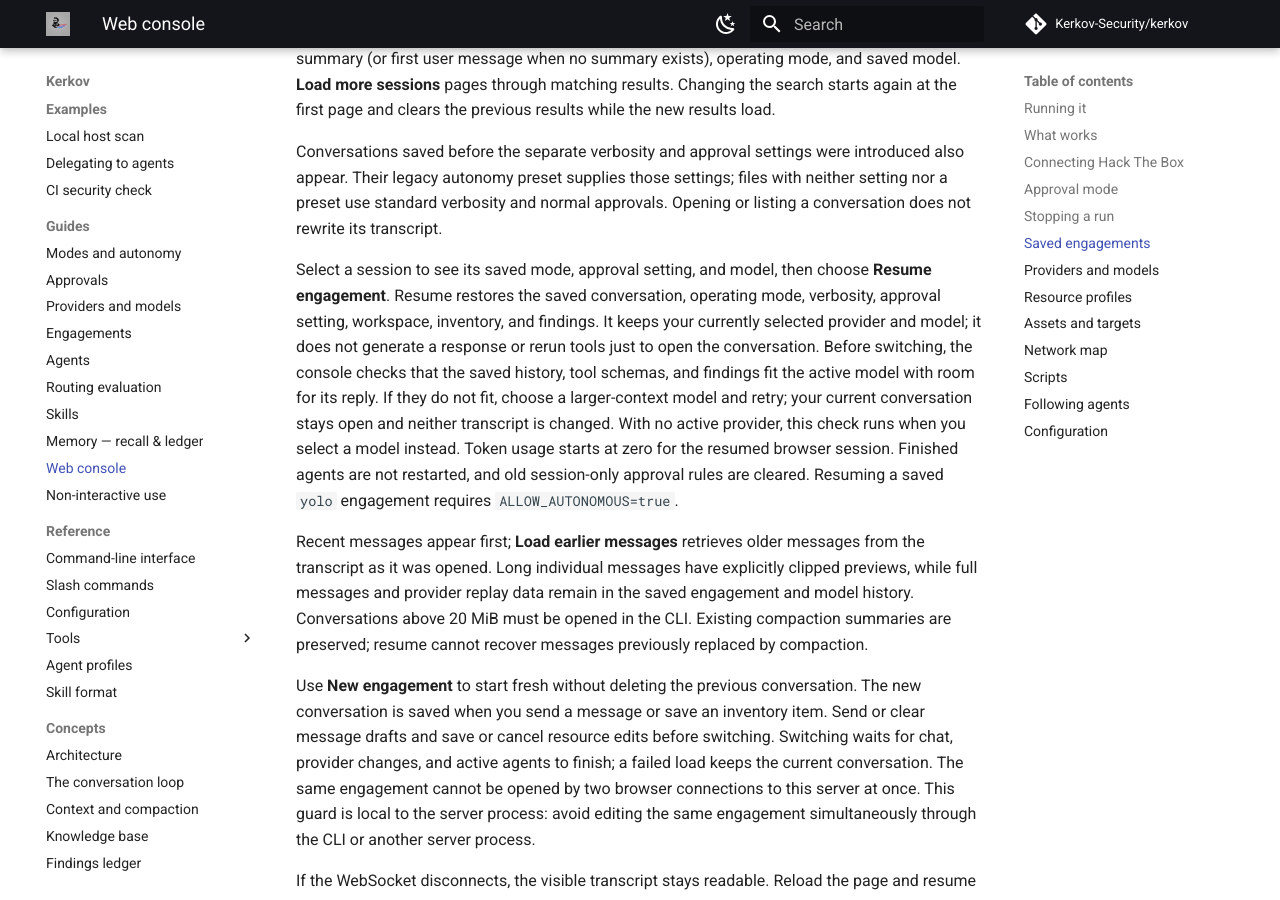
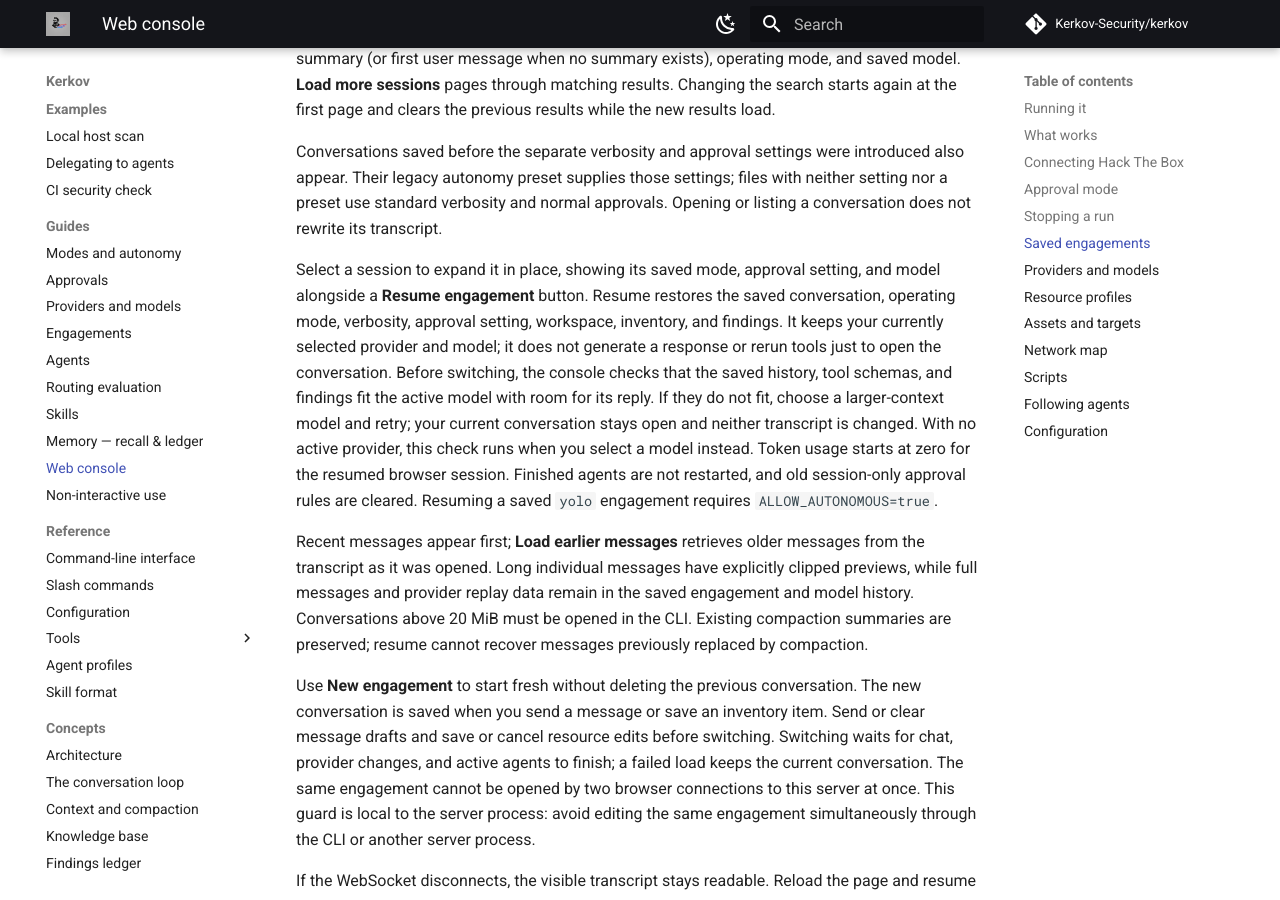
Before and after one commit to Kerkov-Security/kerkov, an MkDocs documentation site: the page built from docs/guides/web-console.md, in a window 1280 px wide and 900 px high, scrolled down 2531 px. Built offline with MkDocs 1.6.1 and Material for MkDocs 9.7.7, drawn with Linux system fonts in a browser that asks for light colours; comment, search, counter and statistics services are not loaded.

Commit message:
Expand the Resume control inline in the selected engagement row
Move the saved-session detail and Resume button out of the standalone
selection panel and into the selected row, which expands in place to
show its mode, approval setting, and model. The button is now rendered
per-render and appended to the selected row, with focus restored across
re-renders and the control guarded while no row is selected.

```diff
--- a/docs/guides/web-console.md
+++ b/docs/guides/web-console.md
@@ -118,8 +118,8 @@
 files with neither setting nor a preset use standard verbosity and normal
 approvals. Opening or listing a conversation does not rewrite its transcript.
 
-Select a session to see its saved mode, approval setting, and model, then choose
-**Resume engagement**. Resume restores the saved conversation, operating mode,
+Select a session to expand it in place, showing its saved mode, approval
+setting, and model alongside a **Resume engagement** button. Resume restores the saved conversation, operating mode,
 verbosity, approval setting, workspace, inventory, and findings. It keeps your
 currently selected provider and model; it does not generate a response or rerun
 tools just to open the conversation. Before switching, the console checks that the saved
--- a/src/kerkov/web/console/static/console/engagements.css
+++ b/src/kerkov/web/console/static/console/engagements.css
@@ -20,9 +20,9 @@
 .engagement-meta { display: block; margin-top: 5px; color: var(--muted); font-size: 10px; line-height: 1.5; }
 #engagement-status, .engagement-hint, #engagement-selected-meta { color: var(--muted); font-size: 11px; line-height: 1.6; overflow-wrap: anywhere; }
 #engagement-status { margin: 8px 0 0; }
-#engagement-selection { margin-top: 12px; padding-top: 12px; border-top: 1px solid var(--line); }
-#engagement-selected-title { font-size: 12px; line-height: 1.5; overflow-wrap: anywhere; margin: 0; }
-#engagement-resume { width: 100%; margin-top: 4px; }
+#engagement-selection { margin: 8px 8px 2px; padding-top: 8px; border-top: 1px solid var(--line); }
+#engagement-selected-meta { margin: 0; }
+#engagement-resume { width: 100%; margin-top: 8px; }
 #engagement-panel button:disabled { opacity: .5; cursor: default; }
 #engagement-panel :focus-visible, .history-earlier:focus-visible { outline: 2px solid var(--accent); outline-offset: 2px; }
 .history-earlier { align-self: center; flex-shrink: 0; }
--- a/src/kerkov/web/console/templates/console/dashboard.html
+++ b/src/kerkov/web/console/templates/console/dashboard.html
@@ -106,12 +106,6 @@
               <p id="engagement-status" role="status" aria-live="polite">Loading saved engagements…</p>
               <ul id="engagement-list" class="engagement-list" aria-label="Saved engagements"></ul>
               <button id="engagement-more" type="button" hidden>Load more sessions</button>
-              <div id="engagement-selection" hidden>
-                <p id="engagement-selected-title"></p>
-                <p id="engagement-selected-meta"></p>
-                <p class="engagement-hint">Restores this session’s mode and approval setting. Your selected model stays active.</p>
-                <button id="engagement-resume" type="button" disabled>Resume engagement</button>
-              </div>
             </section>
           </div>
           <div id="conversation-view" class="conversation-view" role="tabpanel" aria-labelledby="conversation-tab">
```
Also changed, not shown: src/kerkov/web/console/static/console/engagements.js (+32 -16 lines).
